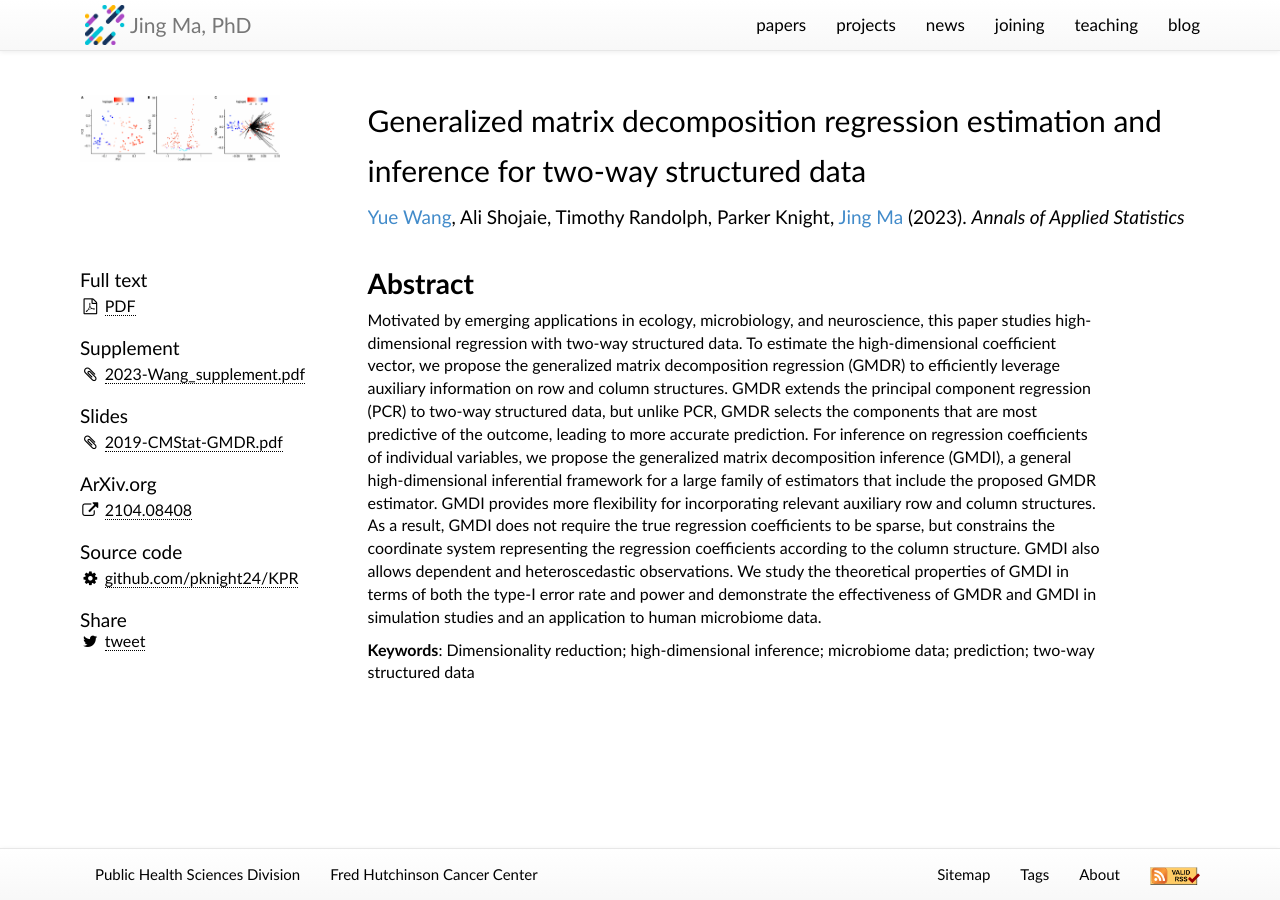
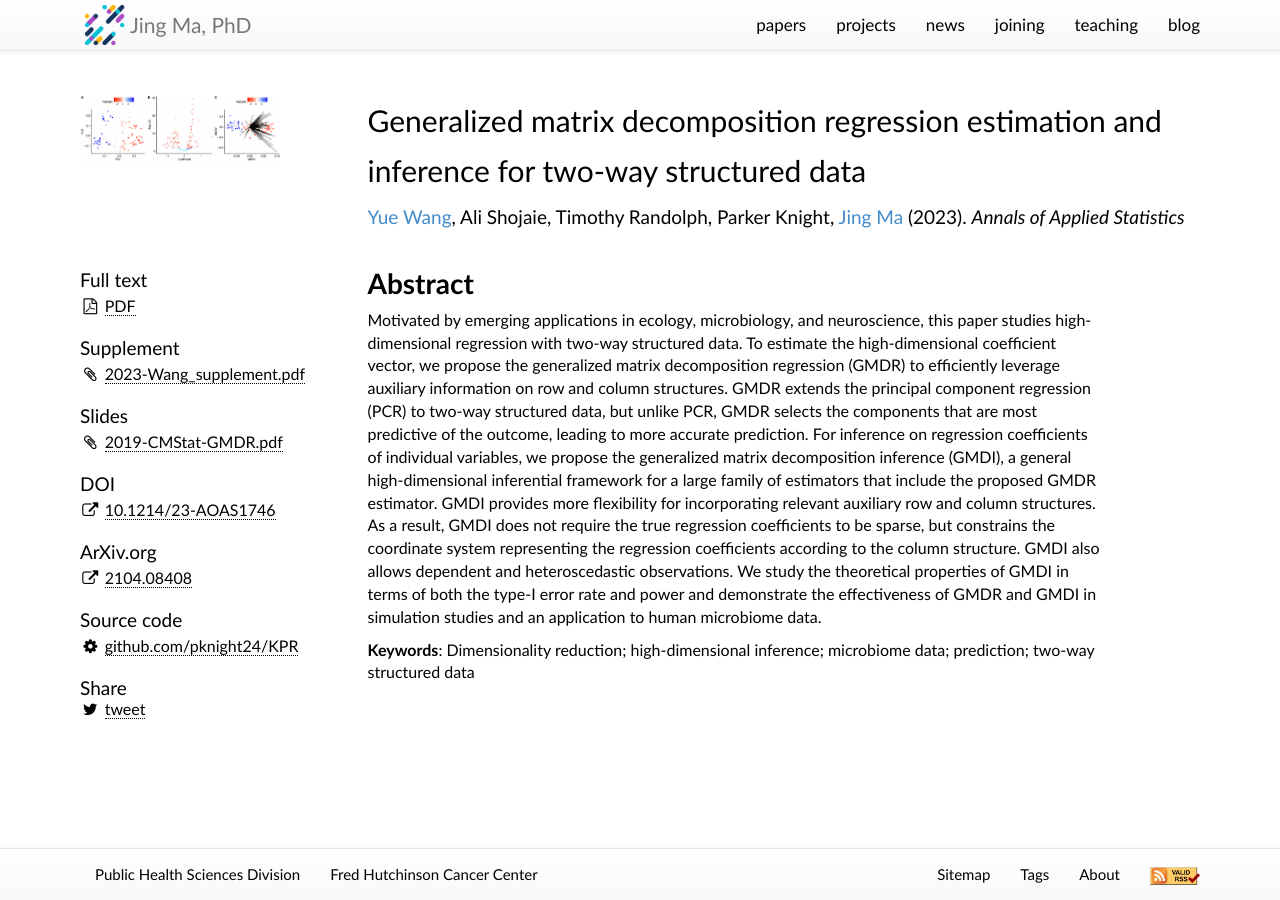
Before and after one commit to statisticslab/statisticslab.github.io, a Jekyll site: the page built from papers/_posts/2023-04-16-GMDR.md, in a window 1280 px wide. Built offline with Jekyll 4.4.1, drawn with Linux system fonts in a browser that asks for light colours; nearby versions of some CDN libraries.

Commit message:
update paper info

```diff
--- a/papers/_posts/2023-04-16-GMDR.md
+++ b/papers/_posts/2023-04-16-GMDR.md
@@ -11,7 +11,7 @@ supplement: /assets/pdfs/papers/2023-Wang_supplement.pdf
 slides: /assets/pdfs/talks/2019-CMStat-GMDR.pdf
 arXiv: 2104.08408
 github: https://github.com/pknight24/KPR
-doi:
+doi: 10.1214/23-AOAS1746
 external_link:
 dryad_doi:
 video_link:
```
